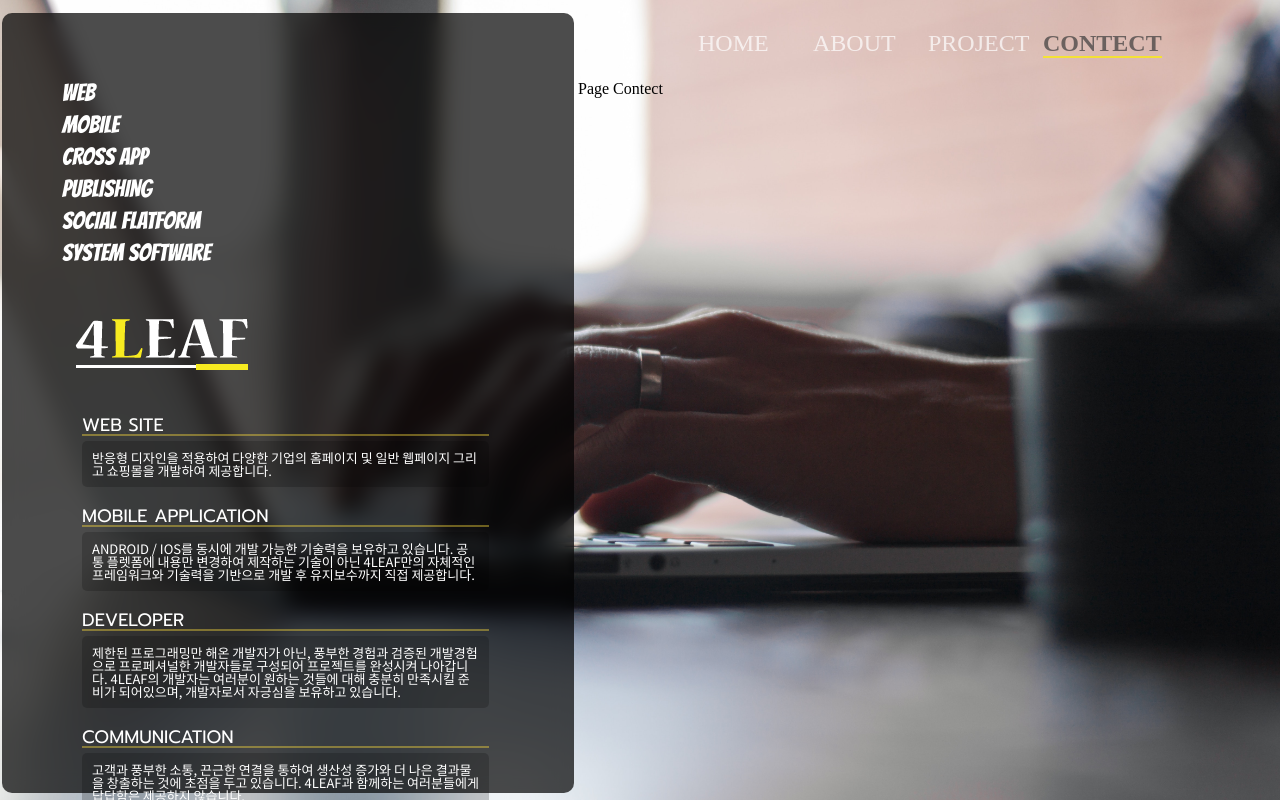
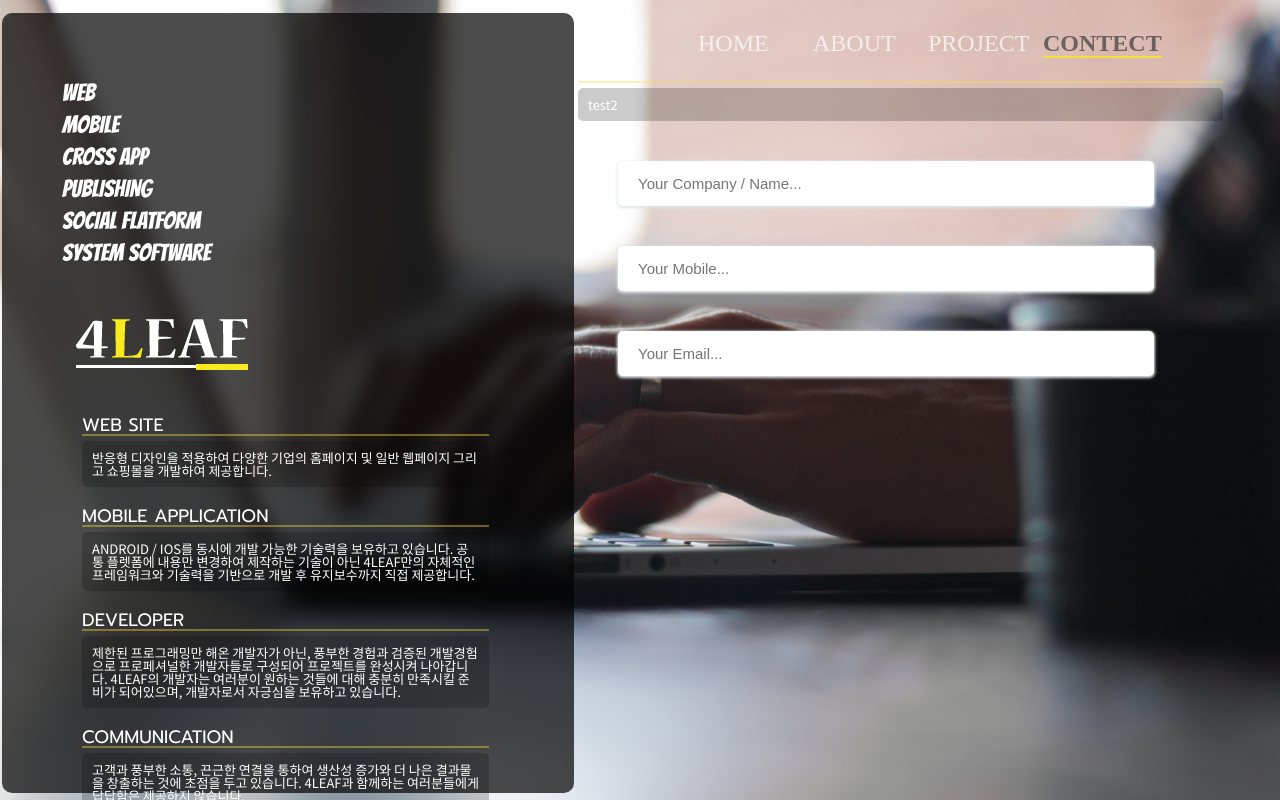
Before and after one commit to riosee2415/4leaf-main-homepage, a React (Create React App) app: page /Contect in a window 1280 px wide. Built offline with nearby package versions, Linux system fonts and the light colour scheme; a web font is replaced by a local one.

Commit message:
animation

```diff
--- /dev/null
+++ b/src/components/TextInput.js
@@ -0,0 +1,23 @@
+import React from "react";
+import "../styles/textInput.css";
+
+const TextInput = ({ subject = null, ph = null }) => {
+  return (
+    <>
+      <div className="inputBox">
+        <div className="inputBox__text">
+          <span>{subject}</span>
+        </div>
+        <div className="inputBox__input">
+          <input
+            className="inputBox__input-text"
+            type="text"
+            placeholder={ph}
+          />
+        </div>
+      </div>
+    </>
+  );
+};
+
+export default TextInput;
--- a/src/components/TxtContent.js
+++ b/src/components/TxtContent.js
@@ -1,7 +1,7 @@
 import React from "react";
 import "../styles/txtContent.css";
 
-const TxtContent = ({ title, content }) => {
+const TxtContent = ({ title = null, content }) => {
   return (
     <>
       <div className="txtBox">
--- a/src/pages/Contect.js
+++ b/src/pages/Contect.js
@@ -1,9 +1,15 @@
 import React from "react";
+import TextInput from "../components/TextInput";
+import TxtContent from "../components/TxtContent";
+import "../styles/contect.css";
 
 const Contect = () => {
   return (
-    <div>
-      <h2>Page Contect</h2>
+    <div className="contectBox">
+      <TxtContent content="test2" />
+      <TextInput ph="Your Company / Name..." />
+      <TextInput ph="Your Mobile..." />
+      <TextInput ph="Your Email..." />
     </div>
   );
 };
--- /dev/null
+++ b/src/styles/contect.css
@@ -0,0 +1,3 @@
+.contectBox {
+  color: #fff;
+}
--- a/src/styles/left.css
+++ b/src/styles/left.css
@@ -1,3 +1,15 @@
+@keyframes startCreator {
+  0% {
+    opacity: 0;
+    transform: translateX(-500px);
+  }
+
+  100% {
+    opacity: 1;
+    transform: translateX(0px);
+  }
+}
+
 .box {
   width: 100%;
   display: flex;
@@ -29,11 +41,13 @@
 
 .box .box__top .topTxt {
   margin-top: 8px;
+  animation: startCreator 1s forwards;
 }
 
 .box .box__top .box__top__logo {
   margin-top: 40px;
   cursor: pointer;
+  animation: startCreator 1.5s forwards;
 }
 
 @keyframes logoHover {
@@ -47,5 +61,4 @@
 }
 
 .box .box__top .box__top__logo:hover {
-  animation: logoHover 0.4s forwards;
 }
--- /dev/null
+++ b/src/styles/textInput.css
@@ -0,0 +1,53 @@
+@keyframes creator {
+  0% {
+    opacity: 0;
+    transform: translateX(500px);
+  }
+
+  100% {
+    opacity: 1;
+    transform: translateX(0px);
+  }
+}
+
+.inputBox {
+  margin: 40px;
+  animation: creator 1s forwards;
+}
+
+.inputBox .inputBox__input {
+}
+
+@keyframes moving {
+  0% {
+    transform: translateY(3px);
+  }
+
+  50% {
+    transform: translateY(-3px);
+  }
+
+  100% {
+    transform: translateY(3px);
+  }
+}
+
+.inputBox__input-text {
+  border: none;
+  border-right: 0px;
+  border-top: 0px;
+  border-left: 0px;
+  border-bottom: 0px;
+  padding: 0px 20px;
+  width: 80%;
+  height: 45px;
+  border-radius: 5px;
+  outline: none;
+  font-size: 15px;
+  box-shadow: 0px 1px 3px 1px #dfe6e9;
+}
+
+.inputBox__input-text:focus {
+  box-shadow: 0px 0.5px 1px 0.5px #3b3b3b;
+  animation: moving 1.5s infinite;
+}
--- a/src/styles/txtContent.css
+++ b/src/styles/txtContent.css
@@ -1,6 +1,7 @@
 .txtBox {
   margin-bottom: 20px;
   margin-right: 55px;
+  animation: startCreator 2s forwards;
 }
 
 .txtBox .txtBox__title {
```
Also changed, not shown: 1 other file (tests, documents, lock files or other folders).
